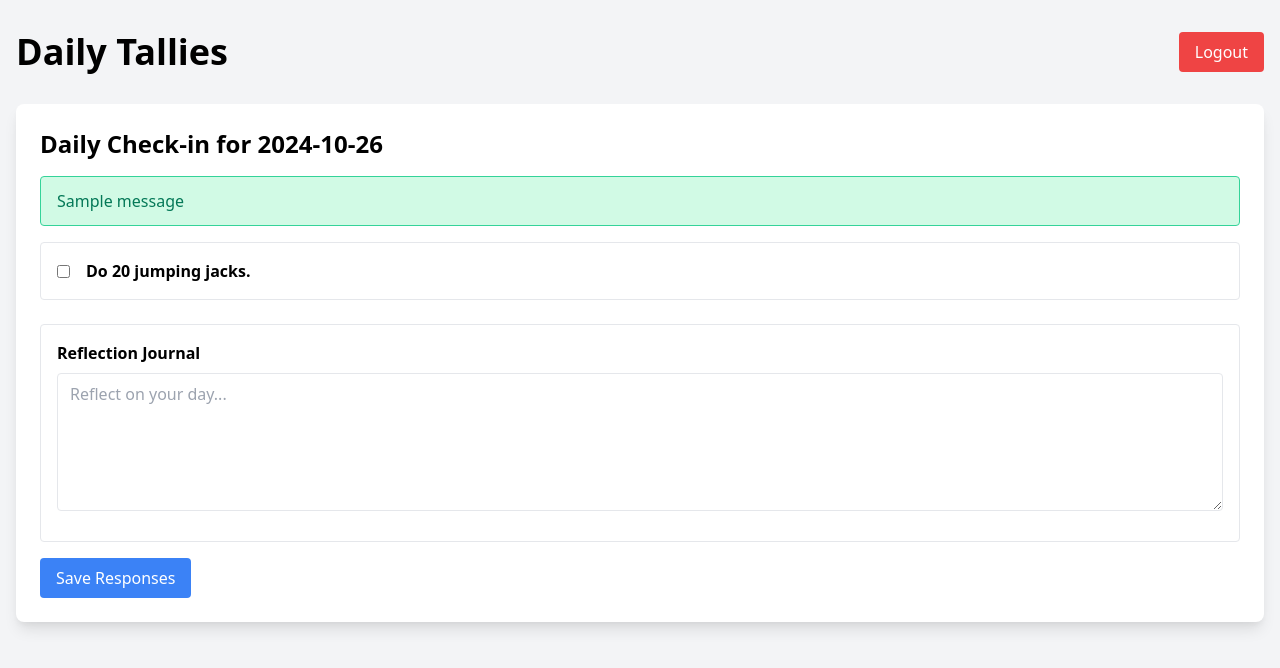
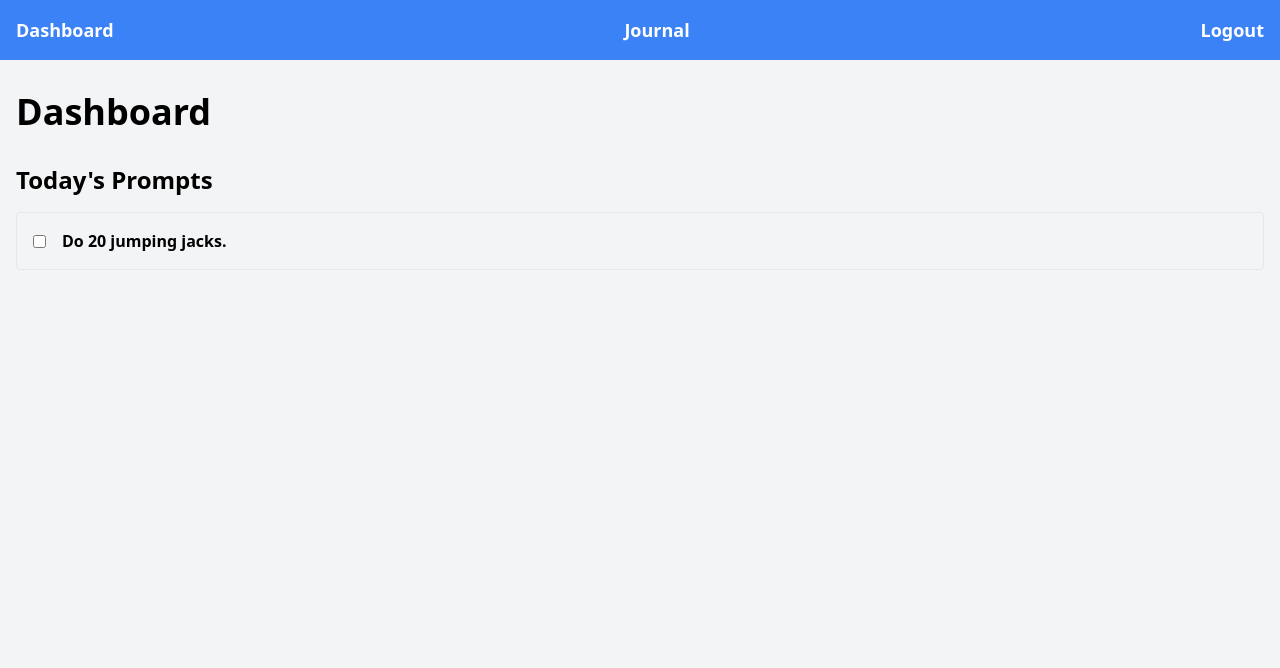
Before and after one commit to aishanibal/dailytallies, a Flask app: page /dashboard in a window 1280 px wide. Shown: the top 668 px of the page. Run offline with Flask 3, Linux system fonts and the light colour scheme; a user stored in the database is signed in; data comes from the database, SQL or seed files in the repository; both versions use the stored data as it was after the commit; tables that the repository leaves empty hold one stand-in row (values such as "Sample post"); one stand-in notice (Sample message) is shown.

Commit message:
added nav bar

```diff
--- a/app.py
+++ b/app.py
@@ -22,11 +22,11 @@ def init_db():
 
 
     # Example: view all data in the users table
-    c.execute("SELECT * FROM users")
-    rows = c.fetchall()
+    #c.execute("SELECT * FROM users")
+    #rows = c.fetchall()
 
-    for row in rows:
-        print(row)
+    #for row in rows:
+      #  print(row)
 
 
 
@@ -48,10 +48,16 @@ def init_db():
                   response TEXT,
                   FOREIGN KEY (user_id) REFERENCES users (id))''')
 
+    c.execute('''CREATE TABLE IF NOT EXISTS journal_entries
+                     (id INTEGER PRIMARY KEY AUTOINCREMENT,
+                      user_id INTEGER,
+                      date TEXT,
+                      entry TEXT,
+                      FOREIGN KEY (user_id) REFERENCES users (id))''')
+    # Other initialization code...
+
     conn.commit()
     conn.close()
-
-
 
 
 # Run database initialization
@@ -119,6 +125,35 @@ def login():
         flash('Invalid username or password!')
     return render_template('login.html')
 
+
+# Journal Page Route
+@app.route('/journal', methods=['GET'])
+@login_required
+def journal():
+    return render_template('journal.html')
+
+# Submit Journal Entry Route
+@app.route('/submit_journal', methods=['POST'])
+@login_required
+def submit_journal():
+    journal_entry = request.form['journal_entry']
+    today = datetime.now().strftime('%Y-%m-%d')
+
+    # Store the journal entry in the database (assuming a 'journal_entries' table exists)
+    conn = sqlite3.connect('daily_tallies.db')
+    c = conn.cursor()
+    c.execute("""INSERT INTO journal_entries (user_id, date, entry)
+                 VALUES (?, ?, ?)""",
+              (session['user_id'], today, journal_entry))
+    conn.commit()
+    conn.close()
+
+    flash('Journal entry saved successfully!')
+    return redirect(url_for('journal'))
+
+# Make sure the database table for journal entries exists
+
+
 # Dashboard route
 @app.route('/dashboard')
 @login_required
--- a/templates/base.html
+++ b/templates/base.html
@@ -0,0 +1,25 @@
+<!-- templates/base.html -->
+<!DOCTYPE html>
+<html lang="en">
+<head>
+    <meta charset="UTF-8">
+    <meta name="viewport" content="width=device-width, initial-scale=1.0">
+    <title>{% block title %}Daily Tallies{% endblock %}</title>
+    <link href="https://cdnjs.cloudflare.com/ajax/libs/tailwindcss/2.2.19/tailwind.min.css" rel="stylesheet">
+</head>
+<body class="bg-gray-100 min-h-screen">
+    <!-- Navigation Bar -->
+    <nav class="bg-blue-500 p-4 text-white">
+        <div class="container mx-auto flex justify-between">
+            <a href="{{ url_for('dashboard') }}" class="text-lg font-bold">Dashboard</a>
+            <a href="{{ url_for('journal') }}" class="text-lg font-bold">Journal</a>
+            <a href="{{ url_for('logout') }}" class="text-lg font-bold">Logout</a>
+        </div>
+    </nav>
+
+    <!-- Page Content -->
+    <div class="container mx-auto px-4 py-8">
+        {% block content %}{% endblock %}
+    </div>
+</body>
+</html>
--- a/templates/dashboard.html
+++ b/templates/dashboard.html
@@ -1,48 +1,20 @@
-<!DOCTYPE html>
-<html>
-<head>
-    <title>Dashboard - Daily Tallies</title>
-    <link href="https://cdnjs.cloudflare.com/ajax/libs/tailwindcss/2.2.19/tailwind.min.css" rel="stylesheet">
-</head>
-<body class="bg-gray-100 min-h-screen">
-    <div class="container mx-auto px-4 py-8">
-        <div class="flex justify-between items-center mb-8">
-            <h1 class="text-4xl font-bold">Daily Tallies</h1>
-            <a href="{{ url_for('logout') }}" class="bg-red-500 text-white px-4 py-2 rounded hover:bg-red-600">Logout</a>
-        </div>
+<!-- templates/dashboard.html -->
+{% extends "base.html" %}
 
-        <div class="bg-white rounded-lg shadow-lg p-6">
-            <h2 class="text-2xl font-semibold mb-4">Daily Check-in for {{ date }}</h2>
+{% block title %}Dashboard{% endblock %}
 
-            {% with messages = get_flashed_messages() %}
-                {% if messages %}
-                    {% for message in messages %}
-                        <div class="bg-green-100 border border-green-400 text-green-700 px-4 py-3 rounded mb-4">
-                            {{ message }}
-                        </div>
-                    {% endfor %}
-                {% endif %}
-            {% endwith %}
+{% block content %}
+<h1 class="text-4xl font-bold mb-8">Dashboard</h1>
 
-            <div class="space-y-6">
-                <form method="POST" action="{{ url_for('submit_response') }}">
+<div>
+    <h2 class="text-2xl font-semibold mb-4">Today's Prompts</h2>
+    <ul class="space-y-4">
         {% for number, prompt, response in prompts_and_responses %}
             <div class="border rounded p-4 flex items-center">
                 <input type="checkbox" id="prompt_{{ number }}" name="prompt_{{ number }}" value="completed" class="mr-4" {% if response %}checked{% endif %}>
                 <label for="prompt_{{ number }}" class="font-semibold">{{ prompt }}</label>
             </div>
         {% endfor %}
-
-                    <!-- Journal entry section for reflection -->
-                    <div class="border rounded p-4 mt-6">
-                        <h3 class="font-semibold mb-2">Reflection Journal</h3>
-                        <textarea name="journal_entry" class="w-full px-3 py-2 border rounded mb-2" rows="5" placeholder="Reflect on your day...">{{ journal_entry }}</textarea>
+    </ul>
 </div>
-
-                    <button type="submit" class="bg-blue-500 text-white px-4 py-2 rounded hover:bg-blue-600 mt-4">Save Responses</button>
-                </form>
-            </div>
-        </div>
-    </div>
-</body>
-</html>
+{% endblock %}
```
Also changed, not shown: templates/journal.html (+16 -0 lines), daily_tallies.db. Lines whose indentation alone changed are shown as unchanged.
